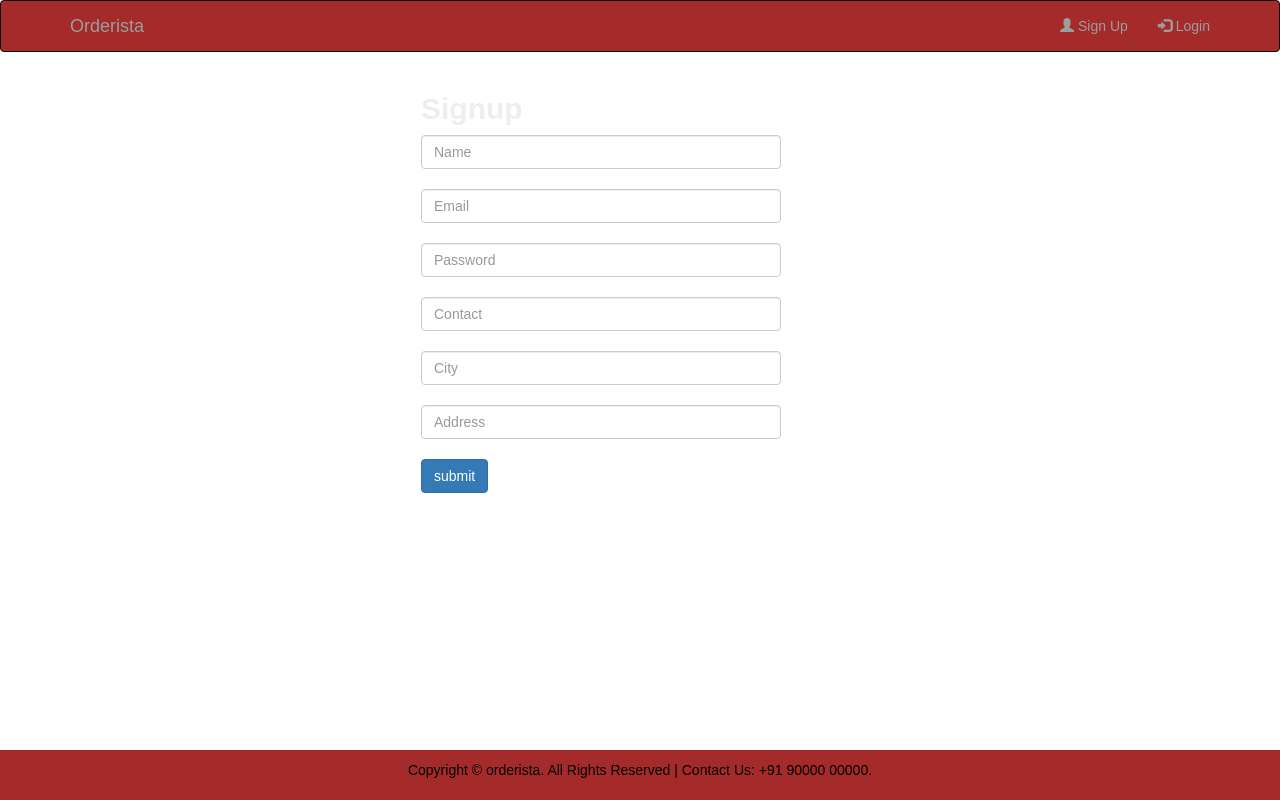
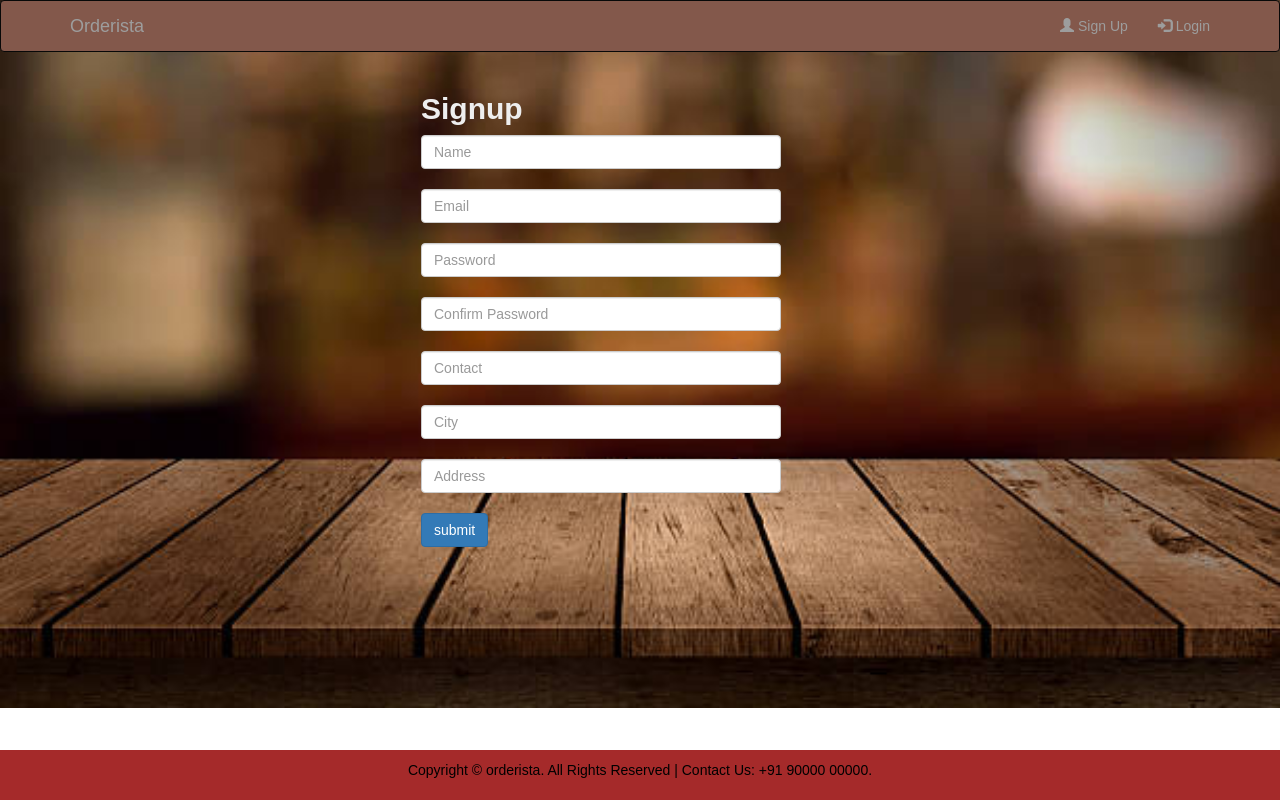
Before and after one commit to cafeteria-service/mini, a plain HTML site: page mini/public_html/signup.html in a window 1280 px wide. Drawn offline with nearby package versions, Linux system fonts and the light colour scheme.

Commit message:
Add files via upload

```diff
--- a/mini/public_html/signup.html
+++ b/mini/public_html/signup.html
@@ -5,13 +5,10 @@ To change this template file, choose Tools | Templates
 and open the template in the editor.
 -->
 <html>
-
     <head>
          <link rel="stylesheet" href="https://maxcdn.bootstrapcdn.com/bootstrap/3.3.7/css/bootstrap.min.css" >
-
         <!--jQuery library-->
         <script src="https://ajax.googleapis.com/ajax/libs/jquery/1.12.4/jquery.min.js"></script>
-
         <!--Latest compiled and minified JavaScript-->
         <script src="https://maxcdn.bootstrapcdn.com/bootstrap/3.3.7/js/bootstrap.min.js"></script>
         <link rel="stylesheet" type="text/css" href="home.css">
@@ -19,10 +16,9 @@ and open the template in the editor.
         <title> Bootstrap</title>
         <meta charset="UTF-8">
         <meta name="viewport" content="width=device-width, initial-scale=1.0">
-
     </head>
-    <body class="bg">
-         <nav class="navbar navbar-inverse" style="background-color:brown">
+    <body class="bg" background="img_1/bg99.jpg" >
+         <nav class="navbar navbar-inverse" style="background-color:rgb(131, 88, 75)">
             <div class="container">
                 <div class="navbar-header">
                     <a class="navbar-brand" href="home.html">Orderista</a>
@@ -50,6 +46,8 @@ and open the template in the editor.
                             <br>
                             <input type="password"  class="form-control" name="password" id="email" placeholder="Password">
                             <br>
+                            <input type="password"  class="form-control" name="renter_password" id="email" placeholder="Confirm Password">
+                            <br>
                             <input type=number  class="form-control" name="contact" id="contact" placeholder="Contact">
                              <br>
                             <input type="text"  class="form-control" name="city" id="city" placeholder="City">
@@ -59,7 +57,6 @@ and open the template in the editor.
                             <button class="btn btn-primary">submit</button>
                         </div>
                     </form>
-
             </div>
         </div>
          </div>
@@ -67,9 +64,7 @@ and open the template in the editor.
 
             <div class="container">
                 <p align="center">Copyright © orderista. All Rights Reserved | Contact Us: +91 90000 00000.</p>
-
             </div>
         </footer>
-
          </body>
 </html>
```
Also changed, not shown: mini/public_html/img_1/bg99.jpg (added).
